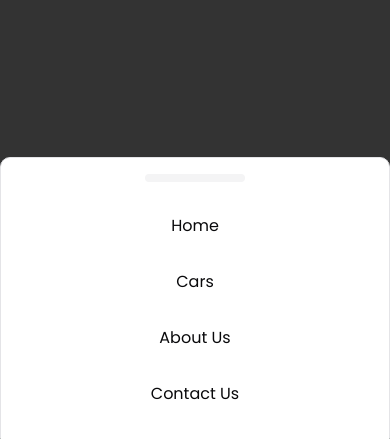
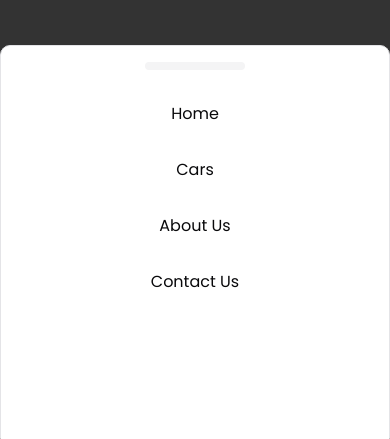
Before and after one commit to stevenFrozt/Nextjs-Shadcn-Boilerplate, a Next.js app: page / in a window 390 px wide. Both pictures are taken after a click on the button 366 px from the left and 32 px from the top of the page. Shown: the part 405-844 px from the top of the page. Built offline with nearby package versions, Linux system fonts and the light colour scheme; no server answers.

Commit message:
mobile nav added fix forms

```diff
--- a/src/components/Base/Group.tsx
+++ b/src/components/Base/Group.tsx
@@ -9,6 +9,7 @@ type Props = {
   gap?: string; // Define gap size using Tailwind spacing (e.g., "gap-4")
   children?: React.ReactNode;
   wrap?: boolean;
+  onClick?: () => void;
 };
 
 export default function Group({
@@ -19,6 +20,7 @@ export default function Group({
   className,
   children,
   wrap,
+  onClick,
 }: Props) {
   // Map justify prop values to Tailwind CSS classes
   const justifyClass = (() => {
@@ -68,5 +70,9 @@ export default function Group({
     className
   );
 
-  return <div className={customClassNames.toString()}>{children}</div>;
+  return (
+    <div className={customClassNames.toString()} onClick={onClick}>
+      {children}
+    </div>
+  );
 }
--- a/src/components/MobileNavlinks.tsx
+++ b/src/components/MobileNavlinks.tsx
@@ -24,7 +24,7 @@ export default function MobileNavlinks() {
           <DrawerTitle></DrawerTitle>
           <DrawerDescription></DrawerDescription>
           <Container>
-            <div className="py-4">
+            <div className="pt-4 pb-32">
               <Group vertical className="w-full">
                 {NAV_LINKS.map((link) => (
                   <Link
--- a/src/components/NavAvatar.tsx
+++ b/src/components/NavAvatar.tsx
@@ -55,7 +55,7 @@ export default function NavAvatar({ className }: props) {
                 <DropdownMenuItem
                   key={item.label}
                   className="cursor-pointer"
-                  onClick={item.onclick}
+                  onClick={item.onClick}
                 >
                   {item.label}
                 </DropdownMenuItem>
--- a/src/components/TextField.tsx
+++ b/src/components/TextField.tsx
@@ -11,6 +11,7 @@ type props = {
   helper?: string | boolean;
   type?: "text" | "password" | "number" | "email";
   touched?: boolean;
+  required?: boolean | "none";
 };
 export default function TextField({
   className,
@@ -22,11 +23,20 @@ export default function TextField({
   type,
   helper,
   touched = true,
+  required = false,
 }: props) {
   return (
     <div className={cn("w-full", className)}>
       <label htmlFor={name} className="text-slate-500 text-sm ">
-        {label}
+        {label}{" "}
+        <span
+          className={cn(
+            required === true ? "text-red-500" : "text-gray-400 text-xs",
+            required === "none" ? "hidden" : ""
+          )}
+        >
+          {required ? "*" : " (Optional)"}
+        </span>
       </label>
       <Input
         id={name}
--- a/src/components/forms/loginForm.tsx
+++ b/src/components/forms/loginForm.tsx
@@ -35,14 +35,14 @@ export default function LoginForm() {
 
   return (
     <>
-      <div className="w-4/5   mx-auto">
+      <div className="w-4/5 pt-6  mx-auto">
         <form onSubmit={formik.handleSubmit} className="w-full ">
           <Group
             vertical
             className="w-full"
             align="center"
             justify="center"
-            gap="gap-4"
+            gap="gap-6"
           >
             <TextField
               label="Email"
@@ -57,6 +57,7 @@ export default function LoginForm() {
               helper={formik.errors.email || Boolean(errorMessage)}
               touched={formik.touched.email}
               className="w-full"
+              required="none"
             />
             <TextField
               label="Password"
@@ -70,6 +71,7 @@ export default function LoginForm() {
               value={formik.values.password}
               helper={formik.errors.password || errorMessage}
               className="w-full"
+              required="none"
             />
             <Group
               className="text-sm w-full py-2"
--- a/src/components/forms/registerForm.tsx
+++ b/src/components/forms/registerForm.tsx
@@ -18,6 +18,8 @@ export default function LoginForm() {
     initialValues: registerInitialValues,
     validationSchema: registerValidationSchema,
     onSubmit: SubmitHandler,
+    validateOnBlur: true,
+    validateOnChange: false,
   });
 
   async function SubmitHandler(values: any) {
@@ -26,14 +28,14 @@ export default function LoginForm() {
 
   return (
     <>
-      <div className="w-4/5   mx-auto">
+      <div className="w-4/5 mx-auto">
         <form onSubmit={formik.handleSubmit} className="w-full ">
           <Group
             vertical
             className="w-full"
             align="center"
             justify="center"
-            gap="gap-4"
+            gap="gap-6"
           >
             <TextField
               label="First Name"
@@ -42,11 +44,13 @@ export default function LoginForm() {
               onChange={(e: any) => {
                 formik.handleChange(e);
                 formik.setFieldTouched("firstName", true, false);
+                formik.validateField("firstName");
               }}
               value={formik.values.firstName}
               helper={formik.errors.firstName}
               touched={formik.touched.firstName}
               className="w-full"
+              required
             />
             <TextField
               label="Last Name"
@@ -55,11 +59,13 @@ export default function LoginForm() {
               onChange={(e: any) => {
                 formik.handleChange(e);
                 formik.setFieldTouched("lastName", true, false);
+                formik.validateField("lastName");
               }}
               value={formik.values.lastName}
               helper={formik.errors.lastName}
               touched={formik.touched.lastName}
               className="w-full"
+              required
             />
 
             <TextField
@@ -69,11 +75,13 @@ export default function LoginForm() {
               onChange={(e: any) => {
                 formik.handleChange(e);
                 formik.setFieldTouched("gender", true, false);
+                formik.validateField("gender");
               }}
               value={formik.values.gender}
               helper={formik.errors.gender}
               touched={formik.touched.gender}
               className="w-full"
+              required
             />
 
             <TextField
@@ -83,11 +91,13 @@ export default function LoginForm() {
               onChange={(e: any) => {
                 formik.handleChange(e);
                 formik.setFieldTouched("birthdate", true, false);
+                formik.validateField("birthdate");
               }}
               value={formik.values.birthdate}
               helper={formik.errors.birthdate}
               touched={formik.touched.birthdate}
               className="w-full"
+              required
             />
 
             <TextField
@@ -97,11 +107,13 @@ export default function LoginForm() {
               onChange={(e: any) => {
                 formik.handleChange(e);
                 formik.setFieldTouched("contactNumber", true, false);
+                formik.validateField("contactNumber");
               }}
               value={formik.values.contactNumber}
               helper={formik.errors.contactNumber}
               touched={formik.touched.contactNumber}
               className="w-full"
+              required
             />
 
             <TextField
@@ -111,11 +123,13 @@ export default function LoginForm() {
               onChange={(e: any) => {
                 formik.handleChange(e);
                 formik.setFieldTouched("email", true, false);
+                formik.validateField("email");
               }}
               value={formik.values.email}
               helper={formik.errors.email}
               touched={formik.touched.email}
               className="w-full"
+              required
             />
 
             <TextField
@@ -126,11 +140,13 @@ export default function LoginForm() {
               onChange={(e: any) => {
                 formik.handleChange(e);
                 formik.setFieldTouched("password", true, false);
+                formik.validateField("password");
               }}
               value={formik.values.password}
               helper={formik.errors.password}
               touched={formik.touched.password}
               className="w-full"
+              required
             />
 
             <TextField
@@ -141,11 +157,13 @@ export default function LoginForm() {
               onChange={(e: any) => {
                 formik.handleChange(e);
                 formik.setFieldTouched("confirmPassword", true, false);
+                formik.validateField("confirmPassword");
               }}
               value={formik.values.confirmPassword}
               helper={formik.errors.confirmPassword}
               touched={formik.touched.confirmPassword}
               className="w-full"
+              required
             />
 
             <Group
@@ -155,22 +173,24 @@ export default function LoginForm() {
             >
               <Group align="center" gap="gap-2">
                 <Checkbox
-                  id="term"
-                  name="term"
+                  id="terms"
+                  name="terms"
                   className={cn(
                     "h-4 w-4 ",
                     formik.errors.terms && formik.touched.terms
                       ? "border-2 border-red-500"
                       : ""
                   )}
-                  onChange={(e: any) => {
-                    formik.handleChange(e);
-                    formik.setFieldTouched("term", false, false);
+                  onCheckedChange={(e: boolean) => {
+                    formik.setFieldValue("terms", e);
+                    formik.setFieldTouched("terms", false, false);
+                    formik.validateField("terms");
                   }}
                   checked={formik.values.terms}
                 />
-                <label htmlFor="term" className="py-1 cursor-pointer">
-                  Accept Terms and Condition
+                <label htmlFor="terms" className="py-1 cursor-pointer">
+                  Accept Terms and Condition{" "}
+                  <span className="text-red-500">*</span>
                 </label>
               </Group>
             </Group>
--- a/src/components/layout/Footer.tsx
+++ b/src/components/layout/Footer.tsx
@@ -11,7 +11,7 @@ import { MdAccessTimeFilled } from "react-icons/md";
 
 export default function Footer() {
   return (
-    <div className="bg-primary pt-2 text-white">
+    <div className="bg-primary pt-2 text-white lg:pb-0 pb-24">
       <Container>
         {/* <div className="grid grid-cols-1 lg:grid-cols-4 gap-20 lg:gap-20 py-8 "> */}
         <Group
--- a/src/components/layout/Layout.tsx
+++ b/src/components/layout/Layout.tsx
@@ -7,6 +7,8 @@ import Container from "../Base/Container";
 import { usePathname } from "next/navigation";
 import { LAYOUT_CUSTOM } from "@/lib/constants";
 import { cn } from "@/lib/utils";
+import { MobileIcon } from "@radix-ui/react-icons";
+import MobileNavBottom from "./MobileNavBottom";
 export default function Layout({ children }: { children: React.ReactNode }) {
   const pathname = usePathname();
 
@@ -68,6 +70,7 @@ export default function Layout({ children }: { children: React.ReactNode }) {
         </div>
       )}
       {flags?.footer && <Footer />}
+      <MobileNavBottom />
     </>
   );
 }
--- a/src/components/layout/MobileNavBottom.tsx
+++ b/src/components/layout/MobileNavBottom.tsx
@@ -1,5 +1,44 @@
 import React from "react";
+import Group from "../Base/Group";
+import { MOBILE_NAV_LINKS } from "@/lib/constants";
+import { cn } from "@/lib/utils";
+import Link from "next/link";
+import { usePathname } from "next/navigation";
 
 export default function MobileNavBottom() {
-  return <div>MobileNavBottom</div>;
+  const pathname = usePathname();
+  return (
+    <div className="fixed bottom-0 w-full bg-white lg:hidden  border-t-2 border shadow-lg">
+      <Group justify="around" align="center" className="h-full pt-1">
+        {MOBILE_NAV_LINKS.links.map((item) => (
+          <Link href={item.href} key={item.label}>
+            <Group
+              vertical
+              align="center"
+              gap="gap-1"
+              className={cn(
+                "cursor-pointer h-full py-2",
+                pathname === item.href
+                  ? "text-primary border-b-[3px] border-primary "
+                  : " text-gray-400"
+              )}
+              onClick={item.onClick}
+            >
+              <div
+                className={cn(
+                  "rounded-full border p-2",
+                  pathname === item.href
+                    ? "text-2xl border-primary"
+                    : "text-2xl"
+                )}
+              >
+                {item.icon}
+              </div>
+              <p className="text-xs">{item.label}</p>
+            </Group>
+          </Link>
+        ))}
+      </Group>
+    </div>
+  );
 }
--- a/src/lib/constants.tsx
+++ b/src/lib/constants.tsx
@@ -1,6 +1,8 @@
+import { Avatar } from "@/components/ui/avatar";
 import { config } from "@/middleware";
 import { signOut } from "next-auth/react";
 import { FaFacebook, FaTwitter, FaInstagram } from "react-icons/fa6";
+import { PiCarFill, PiHouseFill, PiUserFill } from "react-icons/pi";
 
 // Add routes in the middleware.ts
 export const PROTECTED_ROUTES = [...config.matcher];
@@ -38,12 +40,26 @@ export const AVATAR_DROPDOWN_OPTIONS = [
   {
     group_label: "Account",
     items: [
-      { href: "", label: "Profile Settings", onclick: () => {} },
-      { href: "", label: "My Bookings", onclick: () => {} },
-      { href: "", label: "Log Out", onclick: () => signOut() },
+      { href: "", label: "Profile Settings", onClick: () => {} },
+      { href: "", label: "My Bookings", onClick: () => {} },
+      { href: "", label: "Log Out", onClick: () => signOut() },
     ],
   },
 ];
+
+export const MOBILE_NAV_LINKS = {
+  isEnabled: true,
+  links: [
+    { href: "/cars", label: "Cars", icon: <PiCarFill />, onClick: () => {} },
+    { href: "/", label: "Home", icon: <PiHouseFill />, onClick: () => {} },
+    {
+      href: "/profile",
+      label: "Profile",
+      icon: <PiUserFill />,
+      onClick: () => {},
+    },
+  ],
+};
 
 export const LOGO = {
   image_src: "",
```
